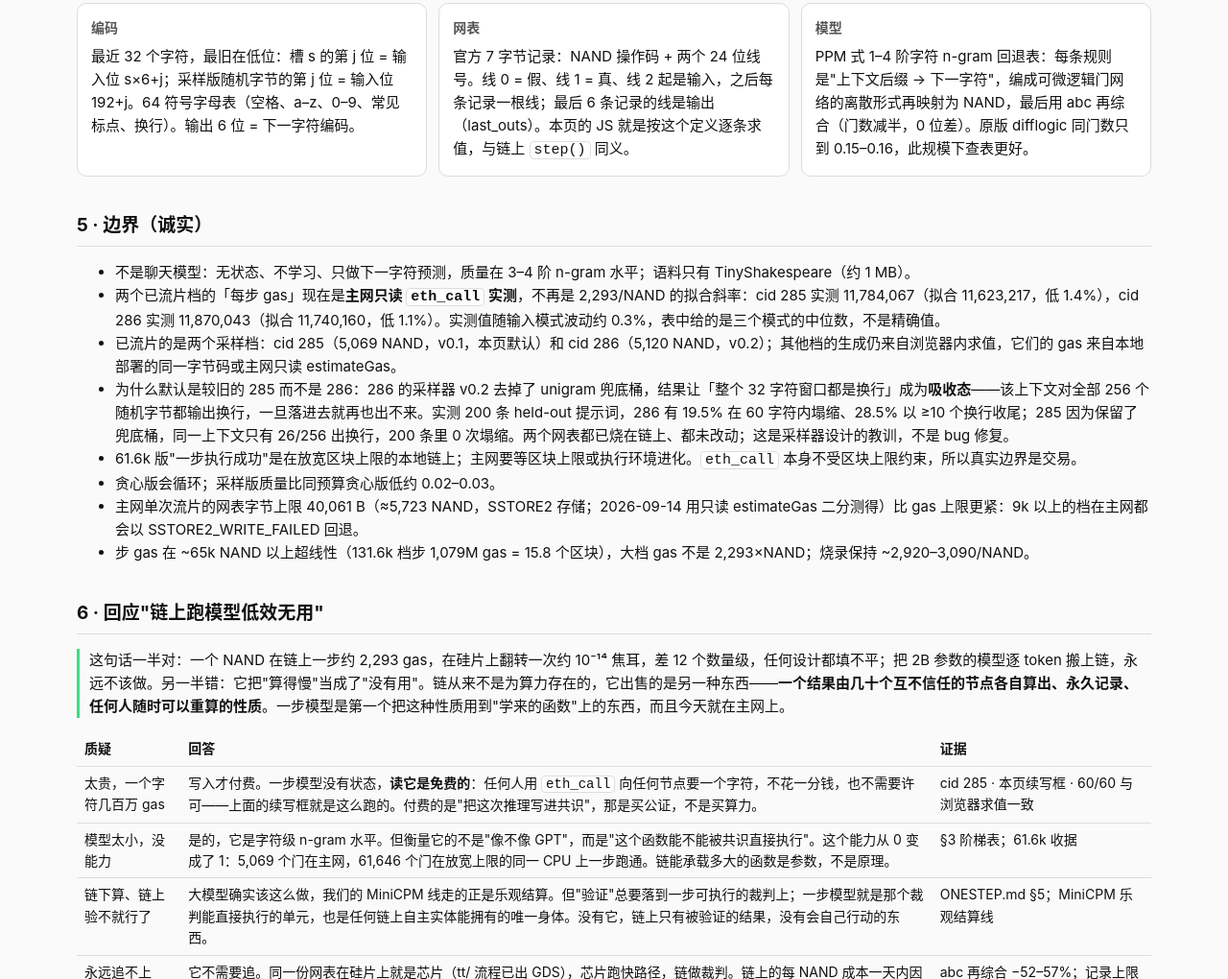
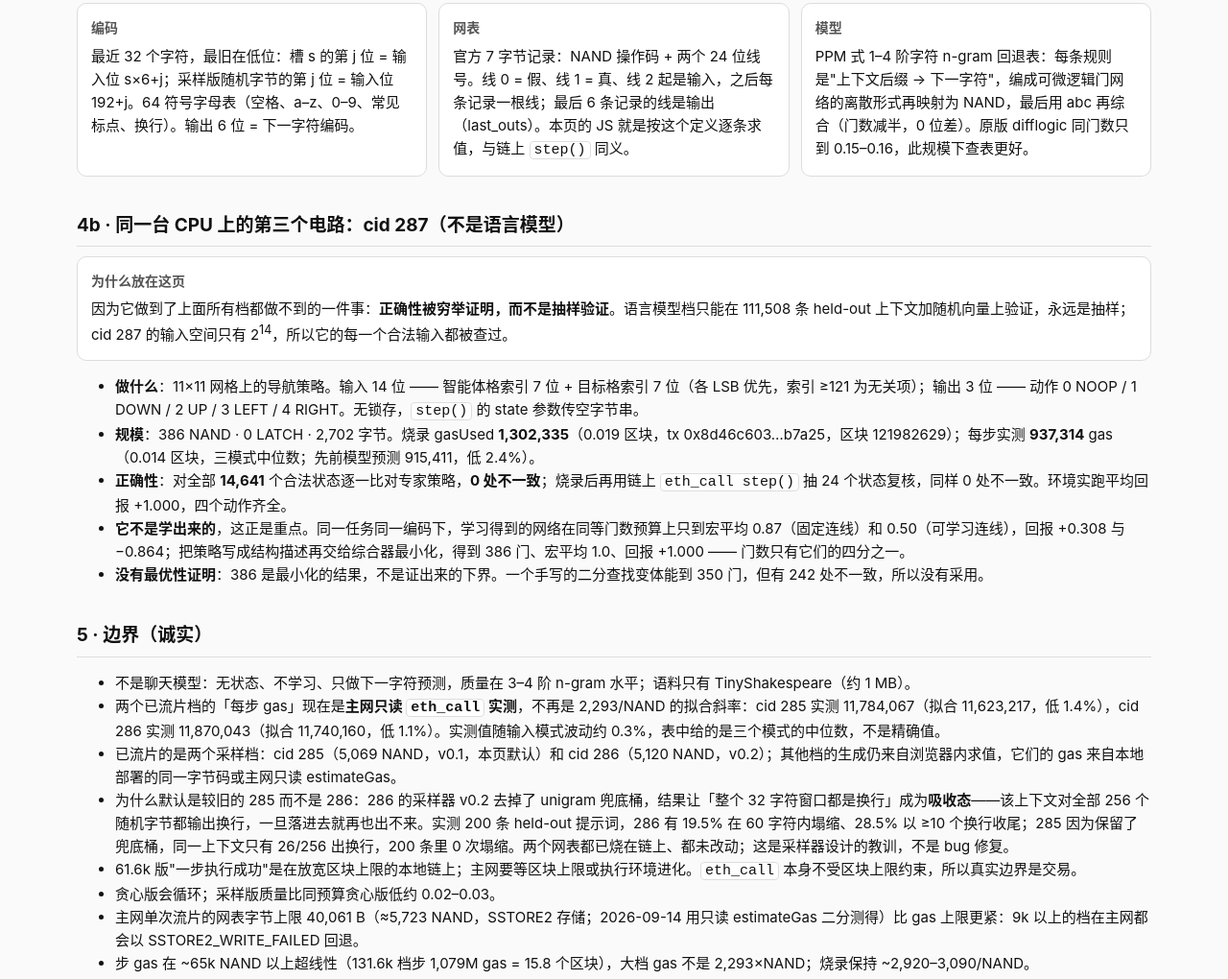
Before and after one commit to JogJohgoeg/nand-driver, a plain HTML site: page tapeoutLLM/index.html in a window 1280 px wide. Shown: the part 2332-3352 px from the top of the page at 96% size. Drawn offline with Linux system fonts and the light colour scheme.

Commit message:
新增 §4b：cid 287（386 NAND 导航策略网表，14 in/3 out/0 latch）——同一台 CPU 上第三个已流片电路，正确性由 14,641 个合法状态穷举证明（0 不一致）+ 链上 24 状态复核；烧录 1,302,335 gas、每步实测 937,314；并列出学习网络在同编码同预算下的对照与「无最优性证明」的说明
Co-Authored-By: Claude Fable 5.1 <noreply@anthropic.com>
Claude-Session: https://claude.ai/code/session_01Ju57KeNhy18guG8MNDwA1b

```diff
--- a/tapeoutLLM/index.html
+++ b/tapeoutLLM/index.html
@@ -62,6 +62,15 @@ textarea,input,select,button{font:inherit;color:var(--fg);background:var(--card)
 <div class="box"><h3><span class="zh">模型</span><span class="en">Model</span></h3><span class="zh">PPM 式 1–4 阶字符 n-gram 回退表：每条规则是"上下文后缀 → 下一字符"，编成可微逻辑门网络的离散形式再映射为 NAND，最后用 abc 再综合（门数减半，0 位差）。原版 difflogic 同门数只到 0.15–0.16，此规模下查表更好。</span><span class="en">A PPM-style order 1–4 character n-gram backoff table: each rule is "context suffix → next character", compiled into the discrete form of a differentiable logic network, mapped to NAND and re-synthesised with abc (half the gates, 0 bit differences). The original difflogic reaches only 0.15–0.16 at equal gate count; at this scale the table wins.</span></div>
 </div>
 
+<h2>4b · <span class="zh">同一台 CPU 上的第三个电路：cid 287（不是语言模型）</span><span class="en">A third circuit on the same CPU: cid 287 (not a language model)</span></h2>
+<div class="box"><h3><span class="zh">为什么放在这页</span><span class="en">Why it is here</span></h3><span class="zh">因为它做到了上面所有档都做不到的一件事：<b>正确性被穷举证明，而不是抽样验证</b>。语言模型档只能在 111,508 条 held-out 上下文加随机向量上验证，永远是抽样；cid 287 的输入空间只有 2<sup>14</sup>，所以它的每一个合法输入都被查过。</span><span class="en">Because it does the one thing none of the rungs above can: <b>its correctness is proven by exhaustion, not verified by sampling</b>. The language-model rungs can only be checked on 111,508 held-out contexts plus random vectors — always a sample. The input space of cid 287 is only 2<sup>14</sup>, so every single legal input has been checked.</span></div>
+<ul>
+<li><span class="zh"><b>做什么</b>：11×11 网格上的导航策略。输入 14 位 —— 智能体格索引 7 位 + 目标格索引 7 位（各 LSB 优先，索引 ≥121 为无关项）；输出 3 位 —— 动作 0 NOOP / 1 DOWN / 2 UP / 3 LEFT / 4 RIGHT。无锁存，<code>step()</code> 的 state 参数传空字节串。</span><span class="en"><b>What it does</b>: a navigation policy on an 11×11 grid. 14 input bits — a 7-bit agent cell index plus a 7-bit target cell index (each LSB first; an index of 121 or more is a dont-care); 3 output bits — action 0 NOOP / 1 DOWN / 2 UP / 3 LEFT / 4 RIGHT. No latches, so the state argument of <code>step()</code> is the empty byte string.</span></li>
+<li><span class="zh"><b>规模</b>：386 NAND · 0 LATCH · 2,702 字节。烧录 gasUsed <b>1,302,335</b>（0.019 区块，tx 0x8d46c603…b7a25，区块 121982629）；每步实测 <b>937,314</b> gas（0.014 区块，三模式中位数；先前模型预测 915,411，低 2.4%）。</span><span class="en"><b>Size</b>: 386 NAND, 0 LATCH, 2,702 bytes. Tape-out gasUsed <b>1,302,335</b> (0.019 block, tx 0x8d46c603…b7a25, block 121982629); measured step gas <b>937,314</b> (0.014 block, median of three patterns; the earlier model predicted 915,411, which was 2.4% low).</span></li>
+<li><span class="zh"><b>正确性</b>：对全部 <b>14,641</b> 个合法状态逐一比对专家策略，<b>0 处不一致</b>；烧录后再用链上 <code>eth_call step()</code> 抽 24 个状态复核，同样 0 处不一致。环境实跑平均回报 +1.000，四个动作齐全。</span><span class="en"><b>Correctness</b>: compared against the expert policy on all <b>14,641</b> legal states, <b>0 mismatches</b>; after the burn, 24 states were re-checked through on-chain <code>eth_call step()</code>, also 0 mismatches. In the real environment it scores a mean return of +1.000 and uses all four actions.</span></li>
+<li><span class="zh"><b>它不是学出来的</b>，这正是重点。同一任务同一编码下，学习得到的网络在同等门数预算上只到宏平均 0.87（固定连线）和 0.50（可学习连线），回报 +0.308 与 −0.864；把策略写成结构描述再交给综合器最小化，得到 386 门、宏平均 1.0、回报 +1.000 —— 门数只有它们的四分之一。</span><span class="en"><b>It was not learned</b>, and that is the point. On the same task and the same encoding, the trained networks at a matched gate budget reach only 0.87 macro-average (fixed wiring) and 0.50 (learnable wiring), with returns of +0.308 and −0.864. Writing the policy as a structural description and letting the synthesiser minimise it gives 386 gates, macro-average 1.0 and a return of +1.000 — at a quarter of the gates.</span></li>
+<li><span class="zh"><b>没有最优性证明</b>：386 是最小化的结果，不是证出来的下界。一个手写的二分查找变体能到 350 门，但有 242 处不一致，所以没有采用。</span><span class="en"><b>No optimality proof</b>: 386 is the result of minimisation, not a proven lower bound. A hand-written binary-search variant reached 350 gates but had 242 mismatches, so it was not used.</span></li>
+</ul>
 <h2>5 · <span class="zh">边界（诚实）</span><span class="en">Boundaries (honest)</span></h2>
 <ul>
 <li><span class="zh">不是聊天模型：无状态、不学习、只做下一字符预测，质量在 3–4 阶 n-gram 水平；语料只有 TinyShakespeare（约 1 MB）。</span><span class="en">Not a chat model: stateless, non-learning, next-character prediction only, at 3–4-gram quality; the corpus is TinyShakespeare (about 1 MB).</span></li>
```
